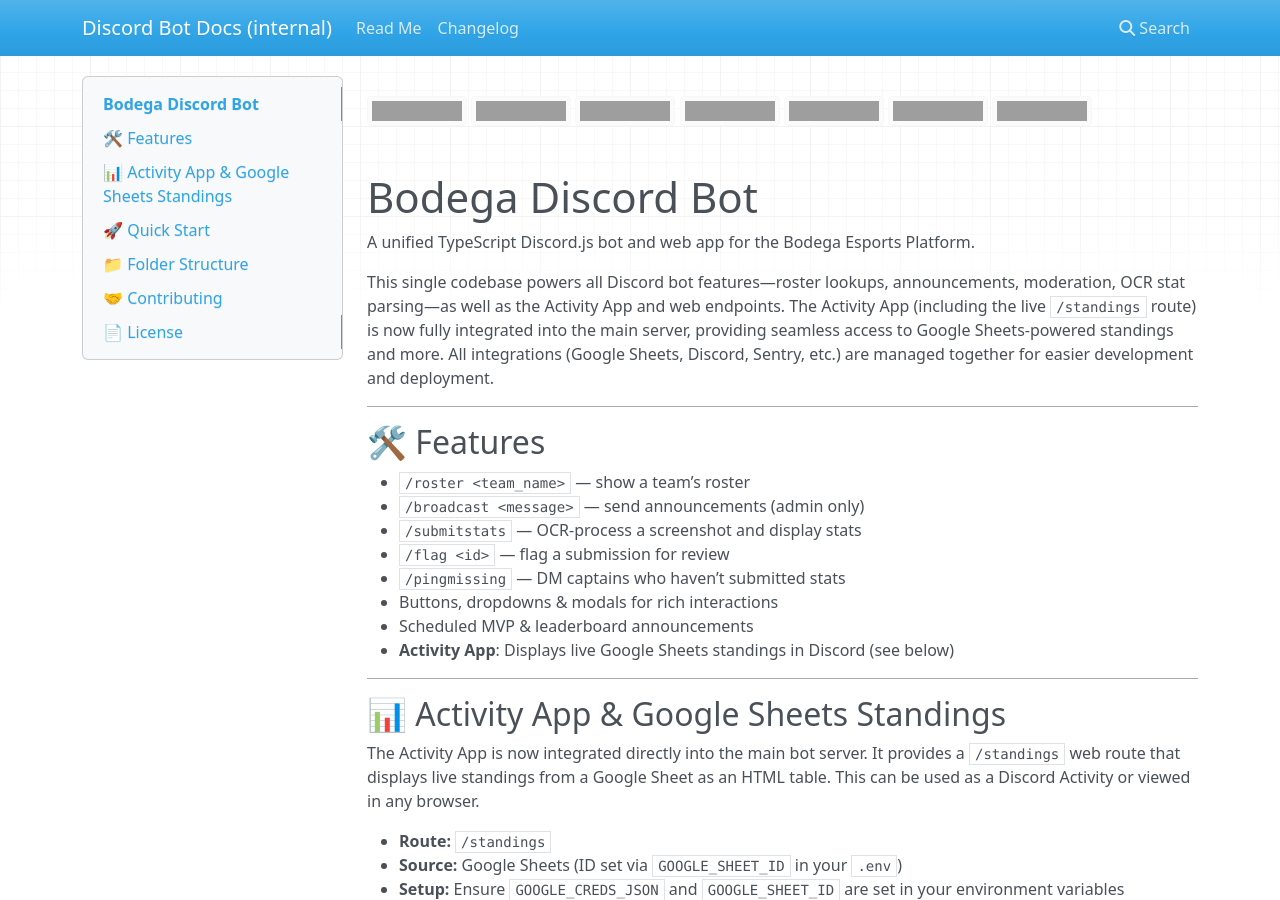
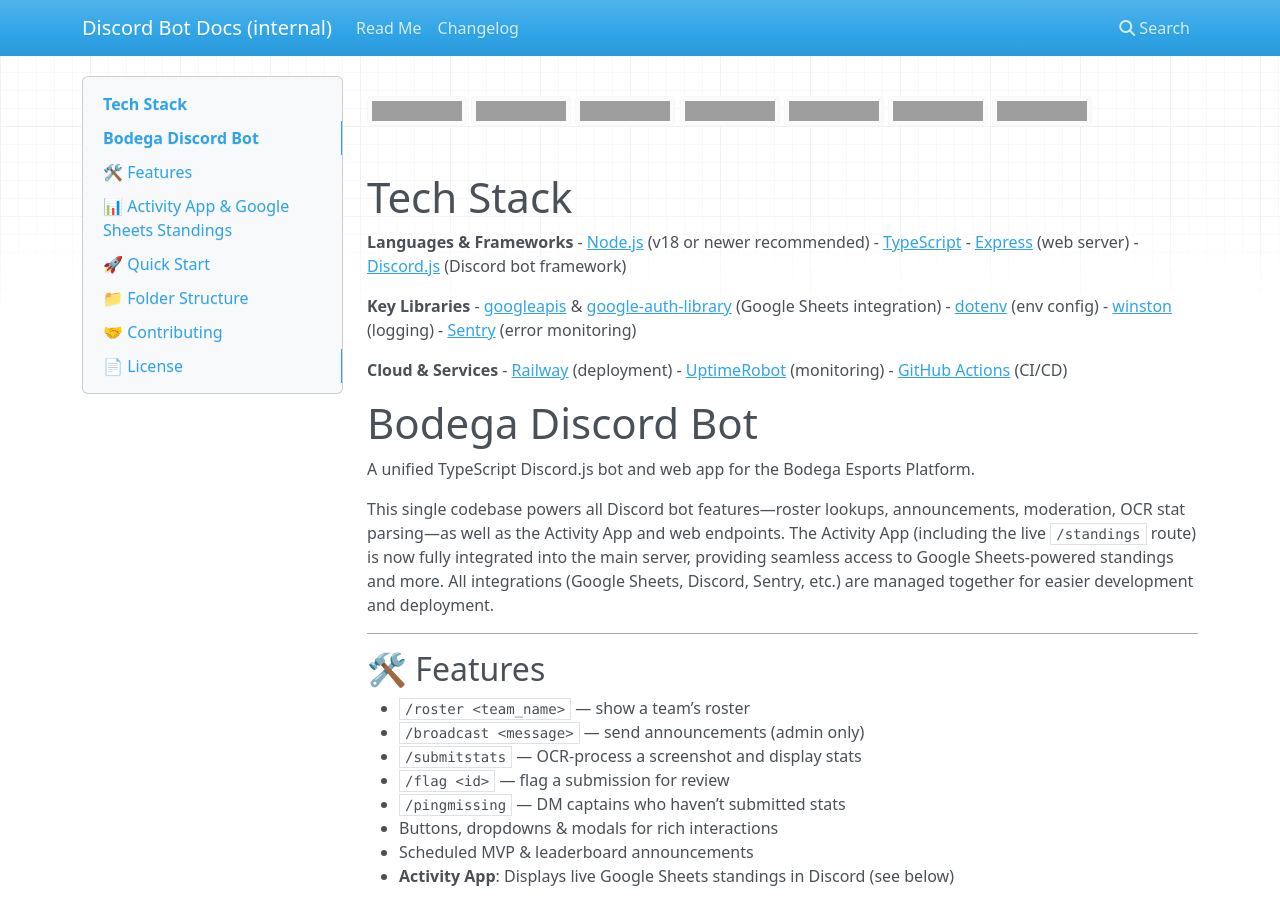
Before and after one commit to wersplat/bodega-discord-bot, an MkDocs documentation site: the page built from docs/README.md, in a window 1280 px wide and 900 px high, cut to the strip 0-900 px from the top of the window. Built offline with MkDocs 1.6.1, drawn with Linux system fonts in a browser that asks for light colours; nearby versions of some CDN libraries; grey boxes are pictures that could not be loaded.

Commit message:
docs: add initial project documentation with tech stack and setup guide

```diff
--- a/docs/README.md
+++ b/docs/README.md
@@ -5,6 +5,25 @@
 ![Railway Deploy](https://img.shields.io/badge/-Railway-0B0D0E?style=flat&logo=railway&logoColor=white)
 ![Discord Bot Uptime](https://img.shields.io/uptimerobot/status/m800447867-6863cbd32f0761f2e5b3b358?label=bot%20uptime)
 ![CI](https://github.com/wersplat/bodega-esports-platform/actions/workflows/ci.yml/badge.svg?branch=master)
+
+# Tech Stack
+
+**Languages & Frameworks**
+- [Node.js](https://nodejs.org/en/download/) (v18 or newer recommended)
+- [TypeScript](https://www.typescriptlang.org/)
+- [Express](https://expressjs.com/) (web server)
+- [Discord.js](https://discord.js.org) (Discord bot framework)
+
+**Key Libraries**
+- [googleapis](https://www.npmjs.com/package/googleapis) & [google-auth-library](https://www.npmjs.com/package/google-auth-library) (Google Sheets integration)
+- [dotenv](https://www.npmjs.com/package/dotenv) (env config)
+- [winston](https://www.npmjs.com/package/winston) (logging)
+- [Sentry](https://sentry.io) (error monitoring)
+
+**Cloud & Services**
+- [Railway](https://railway.app) (deployment)
+- [UptimeRobot](https://uptimerobot.com) (monitoring)
+- [GitHub Actions](https://github.com/features/actions) (CI/CD)
 
 # Bodega Discord Bot
 
```
